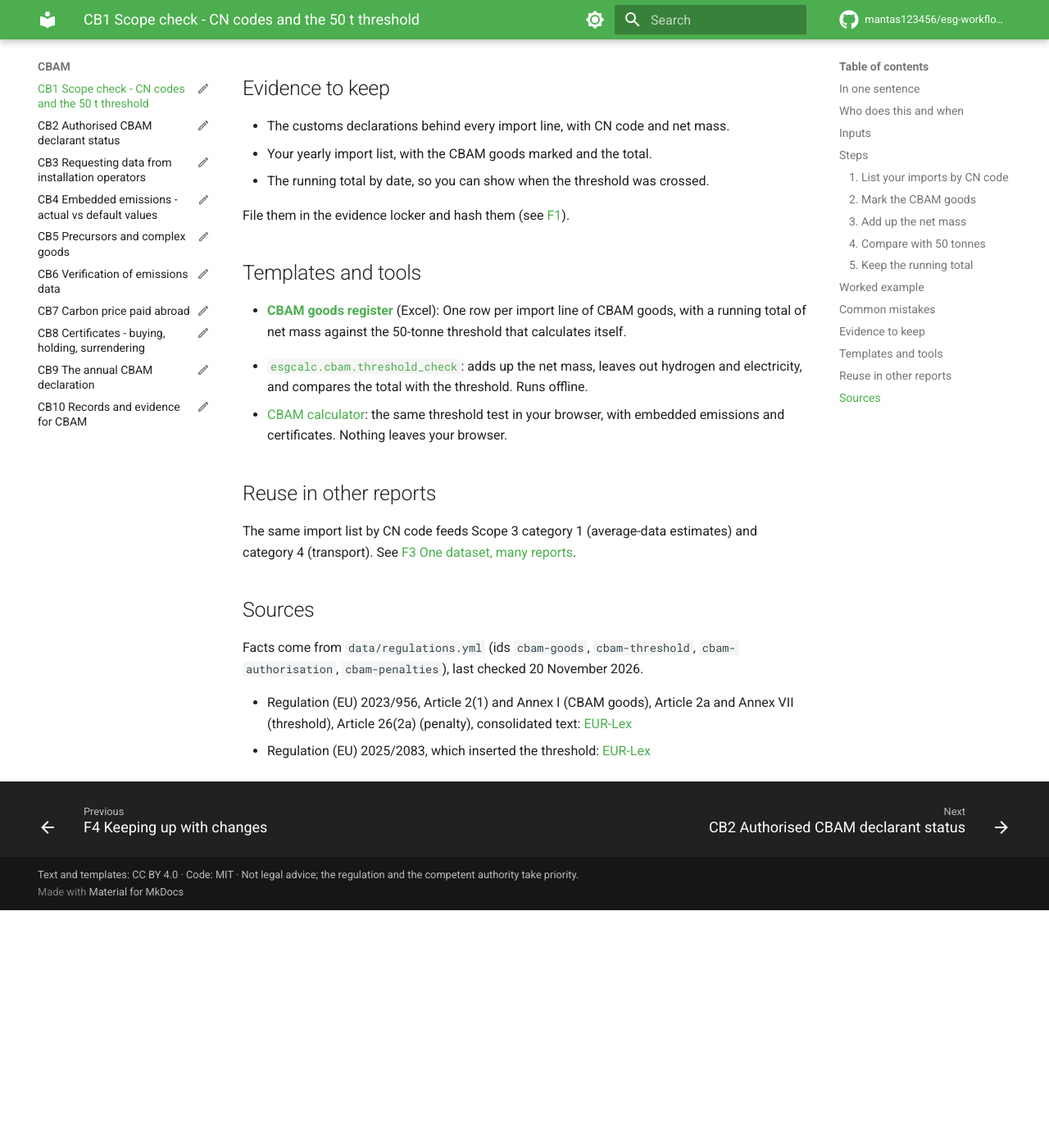
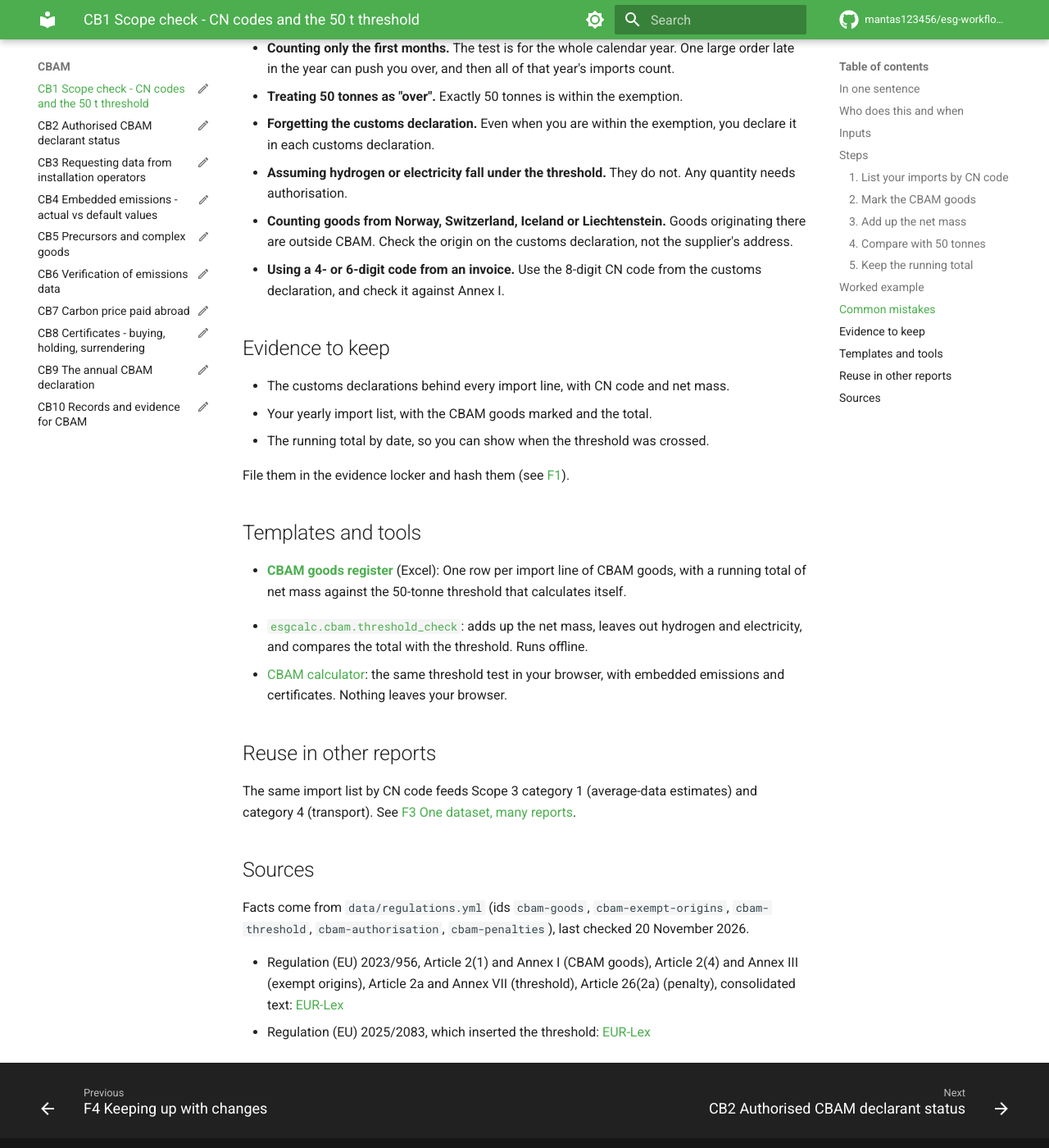
Before and after one commit to mantas123456/esg-workflows-handbook, an MkDocs documentation site: the page built from docs/cbam/cb1-scope-check.md, in a window 1280 px wide and 1400 px high, scrolled down 3694 px. Shown: the whole window at 82% size. Built offline with MkDocs 1.6.1 and Material for MkDocs 9.7.7, drawn with Linux system fonts in a browser that asks for light colours; comment, search, counter and statistics services are not loaded; before the commit the page ends 4804 px from its top, so only the background shows below that; some of the changed text lies outside the part shown.

Commit message:
CBAM review: exempt origins, electricity defaults, new dates
Practitioner review of the CBAM track. Add the Annex III exempt origins
to the facts, CB1, CB5, the goods register and the checklist. Correct
the default-values fact and CB4: electricity has its own default values
based on the grid emission factor and no mark-up; defaults are revised
by December 2027. Add the IR 2026/2498, December 2027 and 2028 dates to
the T2 timeline, and a "not covered yet" note to CB1.

Co-Authored-By: Claude Opus 5.5 <noreply@anthropic.com>

```diff
--- a/docs/cbam/cb1-scope-check.md
+++ b/docs/cbam/cb1-scope-check.md
@@ -10,6 +10,14 @@ last_checked: 2026-11-20
     This page shows the CBAM scope test and its source. It does not decide
     whether CBAM applies to you. Check your own codes and totals, and ask
     your customs broker or competent authority if you are not sure.
+
+!!! note "What the CBAM track does not cover yet"
+    Imports of electricity (beyond the threshold rule), customs special
+    procedures such as inward processing, the repurchase and cancellation
+    of unused certificates, and the exact formulas for the free allocation
+    adjustment and for converting a carbon price paid abroad into fewer
+    certificates. Check these with your customs broker and the official
+    texts. They are planned for later releases.
 
 ## In one sentence
 
@@ -58,6 +66,11 @@ cement, electricity, fertilisers, iron and steel, aluminium and hydrogen.
 
 If a code is not in Annex I, that line is not a CBAM good. Leave it out
 of the total.
+
+**Check the origin too.** CBAM does not apply to goods **originating**
+in Iceland, Liechtenstein, Norway or Switzerland, or in the territories
+of Büsingen, Heligoland, Livigno, Ceuta and Melilla (Annex III). Leave
+those lines out as well. The Commission can change this list.
 
 ### 3. Add up the net mass
 
@@ -149,6 +162,9 @@ print(result.total_mass_t, result.above_threshold)   # 435.0 True
   exemption, you declare it in each customs declaration.
 - **Assuming hydrogen or electricity fall under the threshold.** They do
   not. Any quantity needs authorisation.
+- **Counting goods from Norway, Switzerland, Iceland or Liechtenstein.**
+  Goods originating there are outside CBAM. Check the origin on the
+  customs declaration, not the supplier's address.
 - **Using a 4- or 6-digit code from an invoice.** Use the 8-digit CN code
   from the customs declaration, and check it against Annex I.
 
@@ -183,11 +199,12 @@ estimates) and category 4 (transport). See
 
 ## Sources
 
-Facts come from `data/regulations.yml` (ids `cbam-goods`,
+Facts come from `data/regulations.yml` (ids `cbam-goods`, `cbam-exempt-origins`,
 `cbam-threshold`, `cbam-authorisation`, `cbam-penalties`), last checked
 20 November 2026.
 
 - Regulation (EU) 2023/956, Article 2(1) and Annex I (CBAM goods), Article
+  2(4) and Annex III (exempt origins), Article
   2a and Annex VII (threshold), Article 26(2a) (penalty), consolidated text:
   [EUR-Lex](https://eur-lex.europa.eu/legal-content/EN/TXT/HTML/?uri=CELEX:02023R0956-20251020)
 - Regulation (EU) 2025/2083, which inserted the threshold:
```
Also changed, not shown: docs/cbam/cb4-embedded-emissions.md (+3 -2 lines), docs/cbam/cb5-precursors.md (+3 -2 lines), docs/start-here/timeline.md (+3 -0 lines), templates/src/cbam-declaration-checklist.md (+1 -0 lines), 2 other files.
